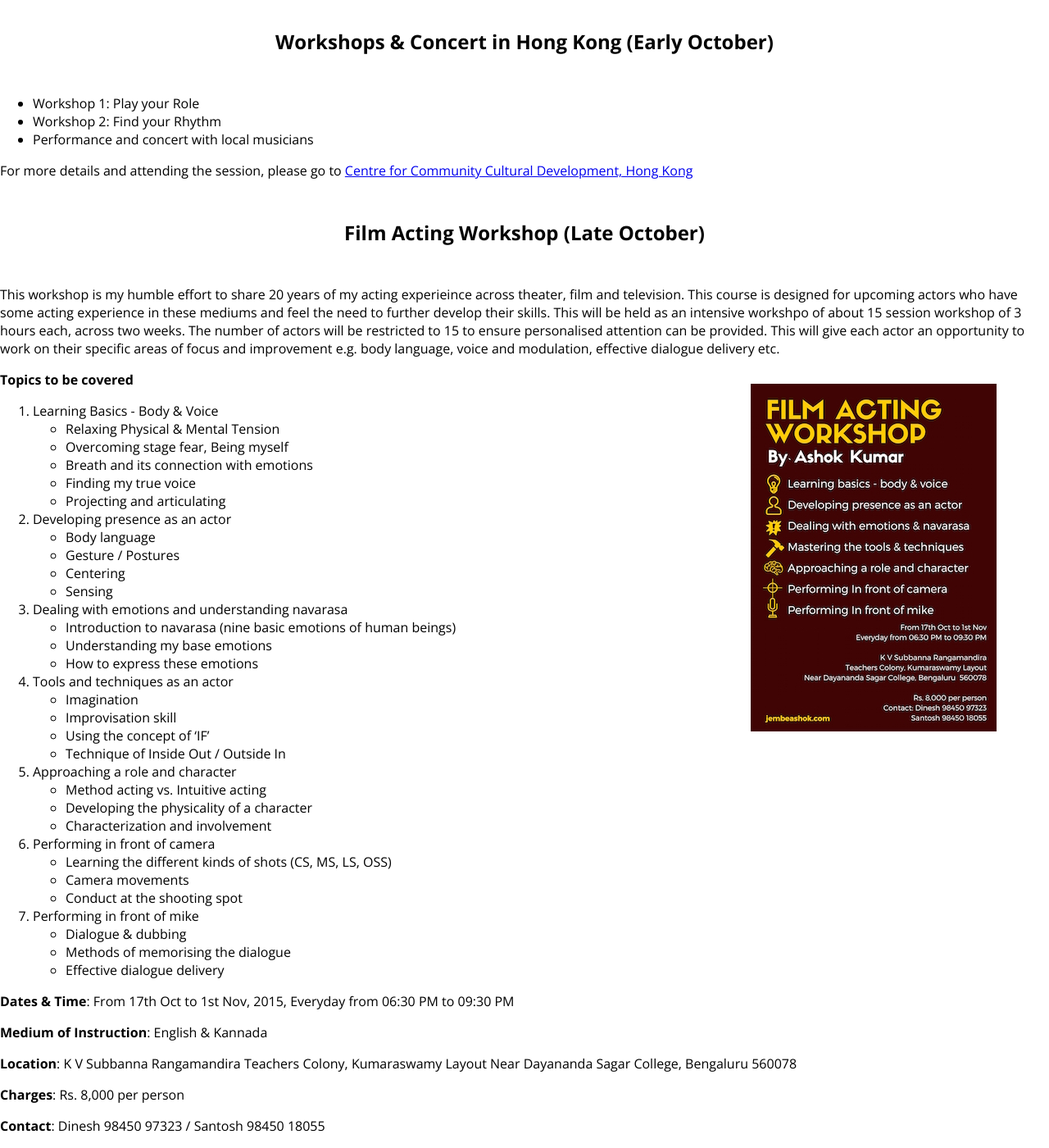
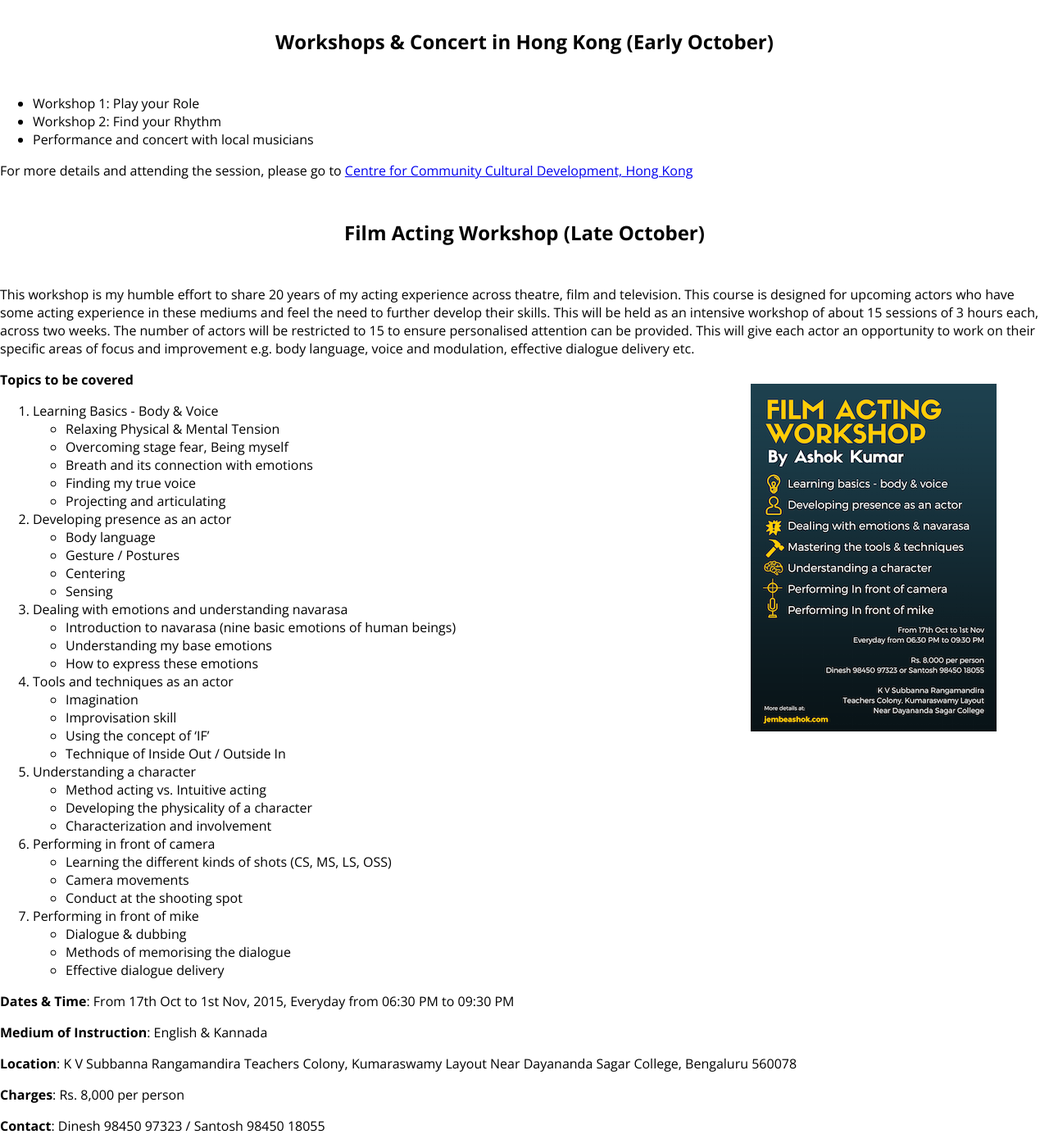
Before and after one commit to amitkaps/jembeashok, a Jekyll site: the page built from _posts/2015-07-05-upcoming.md, in a window 1280 px wide and 1400 px high, scrolled down 711 px. Shown: the whole window at 82% size. Built offline with Jekyll 4.4.1, drawn with Linux system fonts in a browser that asks for light colours.

Commit message:
Updated poster

```diff
--- a/_posts/2015-07-05-upcoming.md
+++ b/_posts/2015-07-05-upcoming.md
@@ -16,9 +16,11 @@ For more details and attending the session, please go to [Centre for Community C
 
 ### Film Acting Workshop (Late October)
 
-This workshop is my humble effort to share 20 years of my acting experieince across theater, film and television. This course is designed for upcoming actors who have some acting experience in these mediums and feel the need to further develop their skills. This will be held as an intensive workshpo of about 15 session workshop of 3 hours each, across two weeks. The number of actors will be restricted to 15 to ensure personalised attention can be provided. This will give each actor an opportunity to work on their specific areas of focus and improvement e.g. body language, voice and modulation, effective dialogue delivery etc.
+This workshop is my humble effort to share 20 years of my acting experience across theatre, film and television. This course is designed for upcoming actors who have some acting experience in these mediums and feel the need to further develop their skills. This will be held as an intensive workshop of about 15 sessions of 3 hours each, across two weeks. The number of actors will be restricted to 15 to ensure personalised attention can be provided. This will give each actor an opportunity to work on their specific areas of focus and improvement e.g. body language, voice and modulation, effective dialogue delivery etc.
 
-<img class="workshop" src="img/film_acting_workshop_small.jpg" title="Film Acting workshop by Ashok">
+<a href="img/film_acting_workshop.png">
+<img class="workshop" src="img/film_acting_workshop_small.png" title="Film Acting workshop by Ashok">
+</a>
 
 **Topics to be covered**
 
@@ -46,7 +48,7 @@ This workshop is my humble effort to share 20 years of my acting experieince acr
 - Using the concept of ‘IF'
 - Technique of Inside Out / Outside In
 
-5. Approaching a role and character
+5. Understanding a character
 - Method acting vs. Intuitive acting
 - Developing the physicality of a character
 - Characterization and involvement
```
Also changed, not shown: img/film_acting_workshop.jpg (deleted), img/film_acting_workshop.png (added), img/film_acting_workshop_small.jpg (deleted), img/film_acting_workshop_small.png (added).
